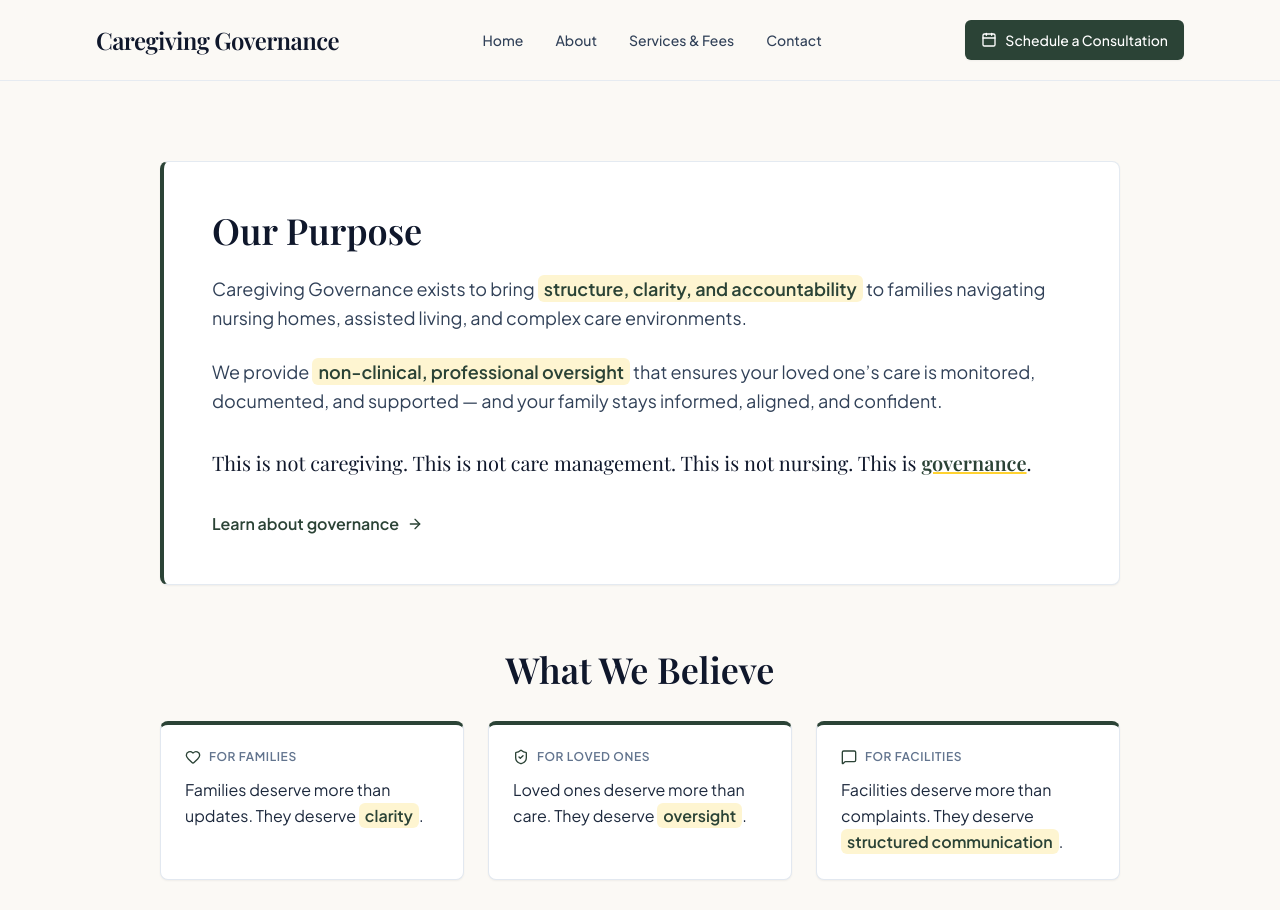
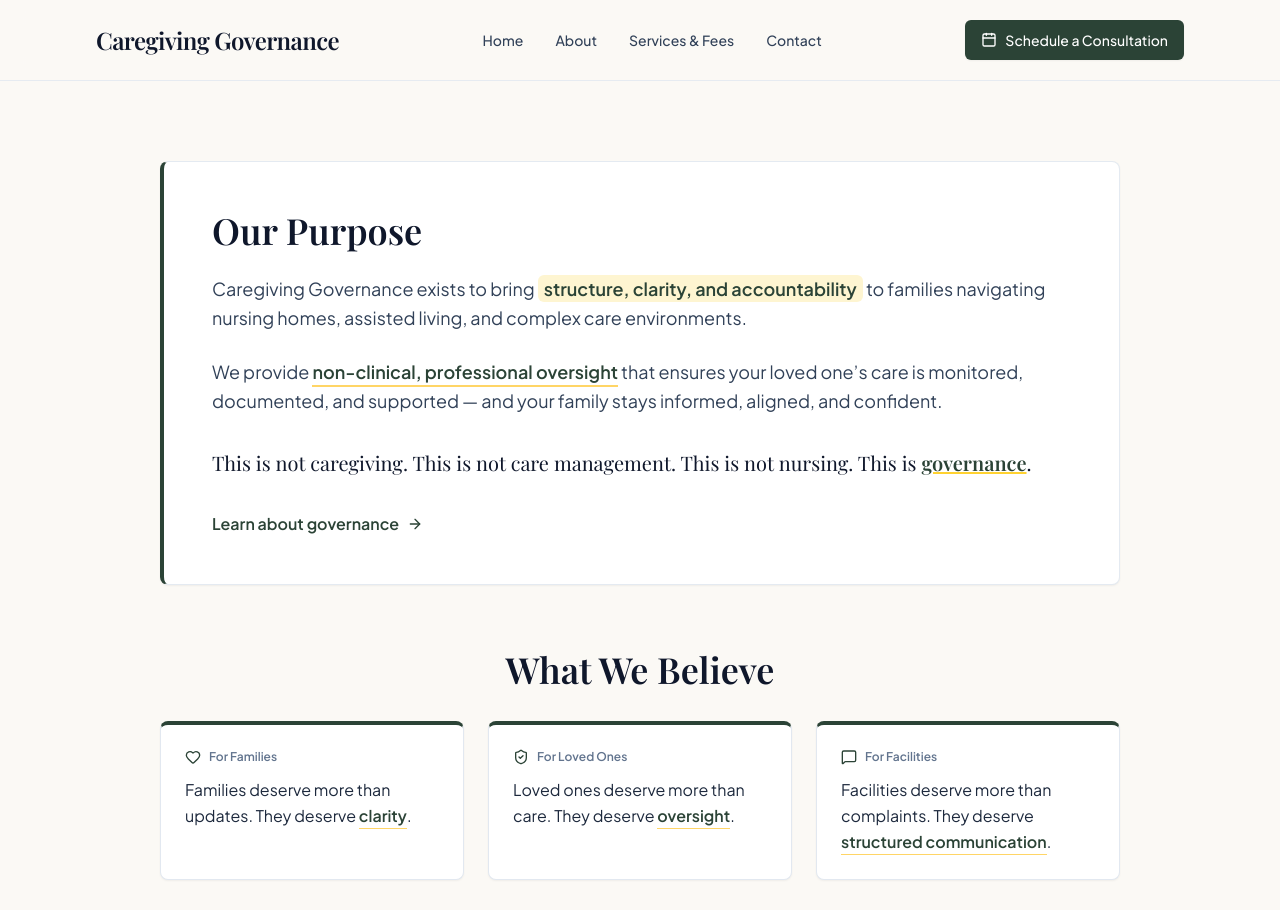
Before and after one commit to epicgamer239/Caregiving-Governance, a Next.js app: page /about in a window 1280 px wide. Shown: the top 910 px of the page. Built offline with nearby package versions, Linux system fonts and the light colour scheme; a web font is replaced by a local one.

Commit message:
more aesthetic upgrades

```diff
--- a/src/components/about/AleciaProfile.tsx
+++ b/src/components/about/AleciaProfile.tsx
@@ -27,7 +27,7 @@ export default function AleciaProfile() {
 
             <p className="text-base sm:text-lg text-slate-700 leading-relaxed">
               Alecia brings more than two decades of{" "}
-              <strong className="text-[#2B4336] bg-amber-100/80 px-1.5 py-0.5 rounded-md font-semibold">
+              <strong className="text-[#2B4336] font-semibold">
                 organizational effectiveness, governance design, and
                 cross-functional alignment
               </strong>{" "}
@@ -35,7 +35,6 @@ export default function AleciaProfile() {
               organizations, and mission-driven environments.
             </p>
 
-            {/* Warm Amber Tinted Card for Centered Work List */}
             <div className="bg-amber-50/80 border border-amber-200/90 p-6 rounded-lg shadow-xs space-y-3">
               <h3 className="font-serif text-lg font-medium text-slate-900">
                 Her work has centered on:
@@ -70,7 +69,6 @@ export default function AleciaProfile() {
             </p>
           </div>
 
-          {/* Right Column: Headshot Gallery Placeholders */}
           <div className="lg:col-span-5 space-y-4">
             <div className="bg-white border border-slate-200 p-6 rounded-lg shadow-xs space-y-4">
               <h3 className="text-xs font-semibold text-slate-500 font-sans border-b border-slate-100 pb-3">
--- a/src/components/about/PurposeBeliefs.tsx
+++ b/src/components/about/PurposeBeliefs.tsx
@@ -5,7 +5,7 @@ export default function PurposeBeliefs() {
   return (
     <section className="py-16 md:py-20 border-b border-slate-200/80">
       <div className="max-w-5xl mx-auto px-4 sm:px-6 lg:px-8 space-y-16">
-        {/* Our Purpose: Clean White Card with Deep Sage Left Accent Border */}
+        {/* Our Purpose */}
         <div className="bg-white border border-slate-200/90 border-l-4 border-l-[#2B4336] rounded-lg p-8 sm:p-12 shadow-xs space-y-6">
           <h2 className="font-serif text-3xl sm:text-4xl font-semibold text-slate-900">
             Our Purpose
@@ -22,7 +22,7 @@ export default function PurposeBeliefs() {
 
           <p className="text-base sm:text-lg text-slate-700 leading-relaxed">
             We provide{" "}
-            <strong className="text-[#2B4336] bg-amber-100/80 px-1.5 py-0.5 rounded-md font-semibold">
+            <strong className="text-[#2B4336] font-semibold border-b-2 border-amber-400/60 pb-0.5">
               non-clinical, professional oversight
             </strong>{" "}
             that ensures your loved one’s care is monitored, documented, and
@@ -55,18 +55,18 @@ export default function PurposeBeliefs() {
             What We Believe
           </h2>
 
-          {/* 3 Unified Cards (All Using Deep Sage Accent) */}
+          {/* 3 Unified Cards (No ALL CAPS Headers, No Single-Word Marker Boxes) */}
           <div className="grid grid-cols-1 md:grid-cols-3 gap-6">
             <div className="bg-white border border-slate-200 border-t-4 border-t-[#2B4336] p-6 rounded-lg shadow-xs space-y-3">
               <div className="flex items-center gap-2 text-[#2B4336]">
                 <Heart className="w-4 h-4 text-[#2B4336]" />
-                <span className="text-xs font-semibold uppercase tracking-wider text-slate-500 font-sans">
+                <span className="text-xs font-semibold text-slate-500 font-sans">
                   For Families
                 </span>
               </div>
               <p className="text-base text-slate-800 leading-relaxed">
                 Families deserve more than updates. They deserve{" "}
-                <strong className="text-[#2B4336] font-semibold bg-amber-100/80 px-1.5 py-0.5 rounded-md">
+                <strong className="text-[#2B4336] font-semibold border-b border-amber-400/60 pb-0.5">
                   clarity
                 </strong>
                 .
@@ -76,13 +76,13 @@ export default function PurposeBeliefs() {
             <div className="bg-white border border-slate-200 border-t-4 border-t-[#2B4336] p-6 rounded-lg shadow-xs space-y-3">
               <div className="flex items-center gap-2 text-[#2B4336]">
                 <ShieldCheck className="w-4 h-4 text-[#2B4336]" />
-                <span className="text-xs font-semibold uppercase tracking-wider text-slate-500 font-sans">
+                <span className="text-xs font-semibold text-slate-500 font-sans">
                   For Loved Ones
                 </span>
               </div>
               <p className="text-base text-slate-800 leading-relaxed">
                 Loved ones deserve more than care. They deserve{" "}
-                <strong className="text-[#2B4336] font-semibold bg-amber-100/80 px-1.5 py-0.5 rounded-md">
+                <strong className="text-[#2B4336] font-semibold border-b border-amber-400/60 pb-0.5">
                   oversight
                 </strong>
                 .
@@ -92,13 +92,13 @@ export default function PurposeBeliefs() {
             <div className="bg-white border border-slate-200 border-t-4 border-t-[#2B4336] p-6 rounded-lg shadow-xs space-y-3">
               <div className="flex items-center gap-2 text-[#2B4336]">
                 <MessageSquare className="w-4 h-4 text-[#2B4336]" />
-                <span className="text-xs font-semibold uppercase tracking-wider text-slate-500 font-sans">
+                <span className="text-xs font-semibold text-slate-500 font-sans">
                   For Facilities
                 </span>
               </div>
               <p className="text-base text-slate-800 leading-relaxed">
                 Facilities deserve more than complaints. They deserve{" "}
-                <strong className="text-[#2B4336] font-semibold bg-amber-100/80 px-1.5 py-0.5 rounded-md">
+                <strong className="text-[#2B4336] font-semibold border-b border-amber-400/60 pb-0.5">
                   structured communication
                 </strong>
                 .
@@ -106,7 +106,7 @@ export default function PurposeBeliefs() {
             </div>
           </div>
 
-          {/* Unified Deep Sage Summary Block */}
+          {/* Unified Summary Block */}
           <div className="p-8 bg-[#2B4336] border border-[#203328] rounded-lg text-center shadow-md">
             <p className="text-base sm:text-lg text-slate-100 leading-relaxed max-w-3xl mx-auto">
               Caregiving Governance is built on the belief that when families
--- a/src/components/home/HeroSection.tsx
+++ b/src/components/home/HeroSection.tsx
@@ -22,13 +22,16 @@ export default function HeroSection() {
               your family.
             </p>
 
-            <div className="p-6 bg-white border border-slate-200/80 rounded-lg shadow-xs border-l-4 border-l-[#2B4336]">
-              <p className="text-base sm:text-lg text-slate-700 leading-relaxed">
-                <strong className="text-[#2B4336] bg-amber-100/80 px-1.5 py-0.5 rounded-md font-semibold">
+            {/* Clean Deep Sage Callout Box (Warm Gold Typography) */}
+            <div className="p-6 bg-[#2B4336] border border-[#203328] rounded-lg shadow-sm">
+              <p className="text-base sm:text-lg leading-relaxed text-slate-100">
+                <strong className="text-amber-300 font-semibold border-b border-amber-300/40 pb-0.5 mr-1.5">
                   Clarity. Oversight. Accountability.
-                </strong>{" "}
-                Your loved one’s care deserves structure — and your family
-                deserves peace of mind.
+                </strong>
+                <span>
+                  Your loved one’s care deserves structure — and your family
+                  deserves peace of mind.
+                </span>
               </p>
             </div>
 
--- a/src/components/home/WhatWeDoSection.tsx
+++ b/src/components/home/WhatWeDoSection.tsx
@@ -27,7 +27,7 @@ export default function WhatWeDoSection() {
             </p>
             <p className="text-base sm:text-lg text-slate-700 leading-relaxed">
               Caregiving Governance provides{" "}
-              <strong className="text-[#2B4336] bg-amber-100/80 px-1.5 py-0.5 rounded-md font-semibold">
+              <strong className="text-[#2B4336] font-semibold border-b-2 border-amber-400/60 pb-0.5">
                 non-clinical, professional oversight
               </strong>{" "}
               that brings structure, accountability, and clarity to your loved
```
